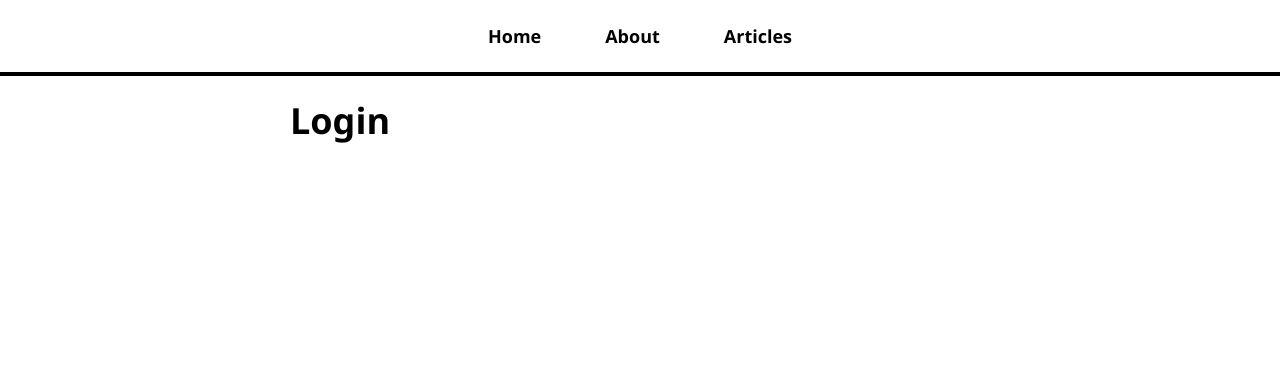
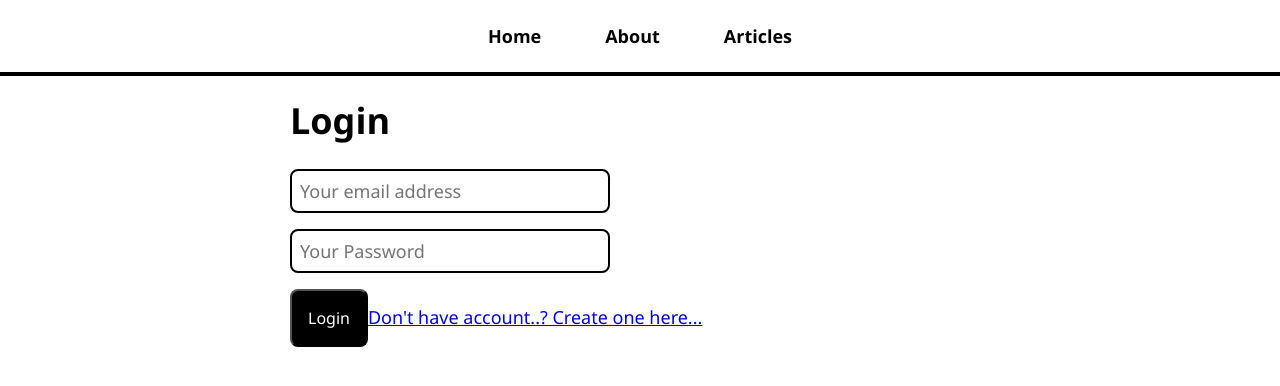
Before and after one commit to rameshlakmal/Fullstack-Blog-App, a React (Create React App) app: page /login in a window 1280 px wide. Shown: the top 386 px of the page. Built offline with nearby package versions, Linux system fonts and the light colour scheme.

Commit message:
Create login form

```diff
--- a/src/pages/LoginPage.js
+++ b/src/pages/LoginPage.js
@@ -1,6 +1,43 @@
+import {useState} from 'react';
+import {Link, useNavigate} from 'react-router-dom';
+import {getAuth,signInWithEmailAndPassword} from 'firebase/auth';
+
 const LoginPage = ()=>{
+    const [email,sendEmail]= useState('');
+    const [password, setPassword] = useState('');
+    const [error,setError] = useState('');
+
+    const navigate = useNavigate();
+
+
+    const logIn = async()=>{
+        try{
+            await signInWithEmailAndPassword(getAuth(),email,password);
+            navigate('/articles');
+        }catch(e){
+            setError(e.message);
+        }
+    }
+
+
     return(
+        <>
         <h1>Login</h1>
+        {error && <p className="error">{error}</p>}
+        <input
+            placeholder="Your email address"
+            value={email}
+            onChange={e=> sendEmail(e.target.value)}/>
+
+        <input
+            type="password"
+            placeholder="Your Password"
+            value={password}
+            onChange={e=>setPassword(e.target.value)}/>
+
+        <button onClick={logIn}>Login</button>
+        <Link to="/create-account">Don't have account..? Create one here...</Link>
+        </>
     );
 }
 
```
